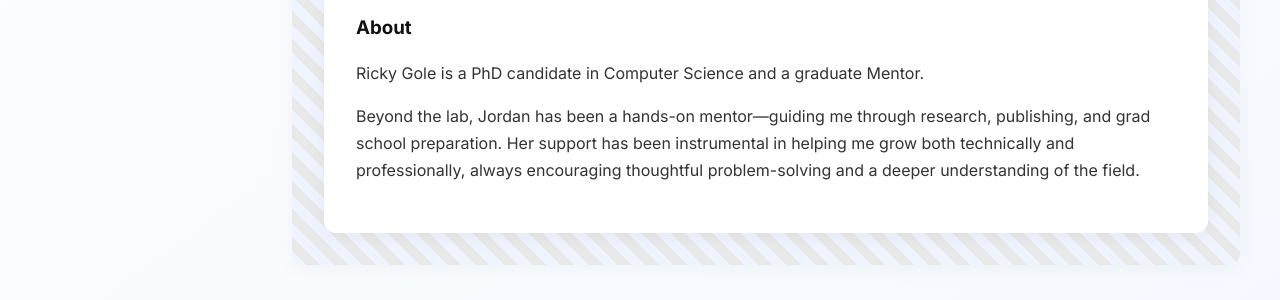
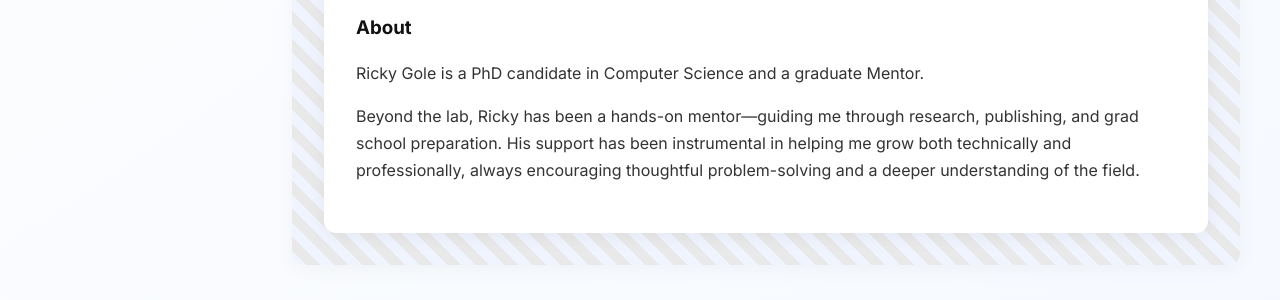
Before and after one commit to obwoj1/obwoj1.github.io, a Jekyll site: the page built from pages/about-my-mentor.md, in a window 1280 px wide. Shown: the part 534-834 px from the top of the page. Built offline with Jekyll 4.4.1, drawn with Linux system fonts in a browser that asks for light colours.

Commit message:
Update about-my-mentor.md

```diff
--- a/pages/about-my-mentor.md
+++ b/pages/about-my-mentor.md
@@ -11,7 +11,7 @@ graduate_mentor:
   bio: |
     Ricky Gole is a PhD candidate in Computer Science and a graduate Mentor.
 
-    Beyond the lab, Jordan has been a hands-on mentor—guiding me through research, publishing, and grad school preparation. Her support has been instrumental in helping me grow both technically and professionally, always encouraging thoughtful problem-solving and a deeper understanding of the field.
+    Beyond the lab, Ricky has been a hands-on mentor—guiding me through research, publishing, and grad school preparation. His support has been instrumental in helping me grow both technically and professionally, always encouraging thoughtful problem-solving and a deeper understanding of the field.
 
 faculty_mentor:
   name: Dr. Jamell Dacon
```
